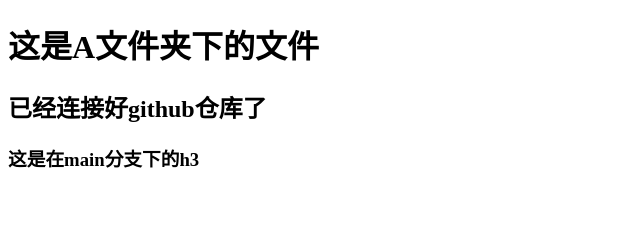
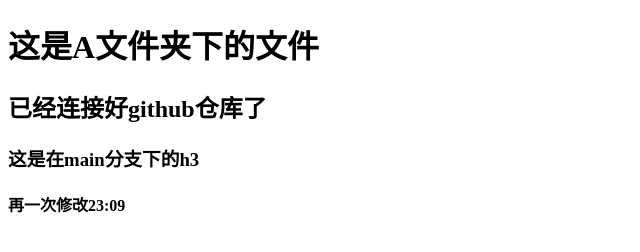
Before and after one commit to ZDshin/git-demo, a plain HTML site: page index.html in a window 1280 px wide. Shown: the whole page, without its empty margins (0-640 px from the left). Drawn offline with Linux system fonts and the light colour scheme.

Commit message:
再一次提交23:10

```diff
--- a/index.html
+++ b/index.html
@@ -12,6 +12,7 @@
     <h1>这是A文件夹下的文件</h1>
     <h2>已经连接好github仓库了</h2>
     <h3>这是在main分支下的h3</h3>
+    <h4>再一次修改23:09</h4>
 </body>
 
 </html>
```
